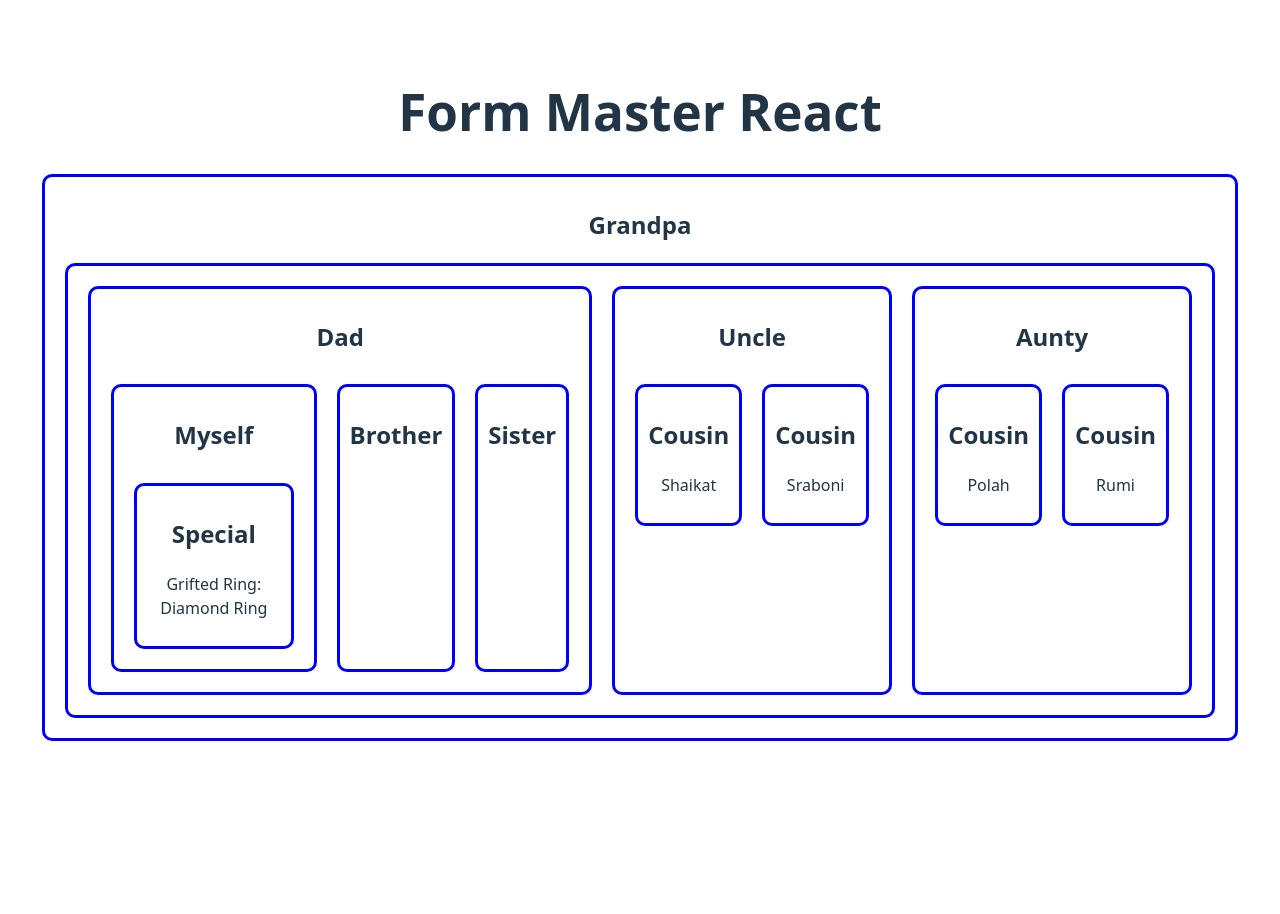
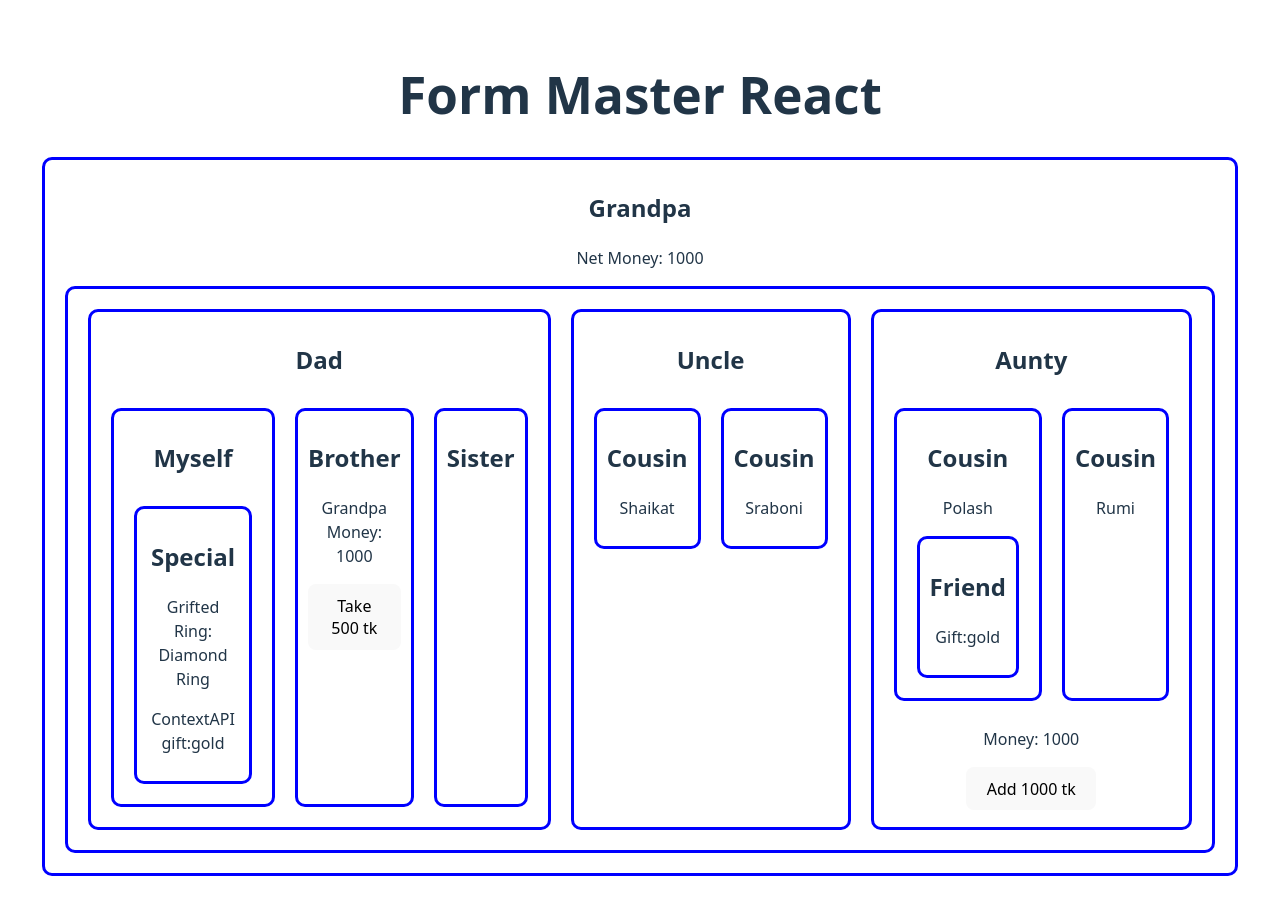
Before and after one commit to prosenjithdash/form-master-react, a React (Vite) app: page / in a window 1280 px wide. Shown: the top 914 px of the page. Before the commit the page ends 800 px from the top, so only its background shows below. Built offline with nearby package versions, Linux system fonts and the light colour scheme.

Commit message:
Finished practice How to use Context API to avoid Prop drilling

```diff
--- a/src/components/Aunty/Aunty.jsx
+++ b/src/components/Aunty/Aunty.jsx
@@ -1,14 +1,19 @@
-import React from 'react';
+import React, { useContext } from 'react';
 import Cousin from '../Cousin/Cousin';
+import { MoneyContext } from '../Grandpa/Grandpa';
 
 const Aunty = () => {
+
+    const [money, setMoney] = useContext(MoneyContext);
     return (
         <div>
             <h2>Aunty</h2>
             <section className="flex">
-                <Cousin name={'Polah'} />
+                <Cousin name={'Polash'} />
                 <Cousin name={'Rumi'} />
             </section>
+            <p>Money: {money}</p>
+            <button onClick={()=>setMoney(money + 1000)}>Add 1000 tk</button>
         </div>
     );
 };
--- a/src/components/Brother/Brother.jsx
+++ b/src/components/Brother/Brother.jsx
@@ -1,9 +1,14 @@
-import React from 'react';
+import React, { useContext } from 'react';
+import { MoneyContext } from '../Grandpa/Grandpa';
 
 const Brother = () => {
+
+    const [money, setMoney] = useContext(MoneyContext);
     return (
         <div>
             <h2>Brother</h2>
+            <p>Grandpa Money: {money}</p>
+            <button onClick={()=>setMoney(money - 500)}>Take 500 tk</button>
         </div>
     );
 };
--- a/src/components/Cousin/Cousin.jsx
+++ b/src/components/Cousin/Cousin.jsx
@@ -1,10 +1,16 @@
 import React from 'react';
+import Friend from '../Friend/Friend';
 
 const Cousin = ({name}) => {
     return (
         <div>
             <h2>Cousin</h2>
             <p>{name}</p>
+            <section>
+                {
+                    name === 'Polash' && <Friend/>
+                }
+            </section>
         </div>
     );
 };
--- /dev/null
+++ b/src/components/Friend/Friend.jsx
@@ -0,0 +1,16 @@
+import React, { useContext } from 'react';
+import { AssetContext } from '../Grandpa/Grandpa';
+
+const Friend = () => {
+
+    // use ContextAPI
+    const gift = useContext(AssetContext);
+    return (
+        <div>
+            <h2>Friend</h2>
+            <p>Gift:{gift}</p>
+        </div>
+    );
+};
+
+export default Friend;
--- a/src/components/Grandpa/Grandpa.jsx
+++ b/src/components/Grandpa/Grandpa.jsx
@@ -1,18 +1,24 @@
-import React, { createContext, useContext } from 'react';
+/* eslint-disable react-refresh/only-export-components */
+import React, { createContext, useState } from 'react';
 import Dad from '../Dad/Dad';
 import Uncle from '../Uncle/Uncle';
 import Aunty from '../Aunty/Aunty';
 import './Grandpa.css'
 
-const AssetContext = createContext('gold')
+// Create Context API
+export const AssetContext = createContext('gold')
+export const MoneyContext = createContext(5000)
 const Grandpa = () => {
 
+    const [money,setMoney] = useState(1000);
     const assets = 'Diamond Ring'
 
     return (
         <div className='grandpaStyle '>
             <h2>Grandpa</h2>
+            <p>Net Money: { money}</p>
 
+            <MoneyContext.Provider value={[money, setMoney]}>
                 <AssetContext.Provider value='gold'>
                     <div className='flex'>
                         <Dad asset={assets} />
@@ -20,6 +26,7 @@
                         <Aunty />
                     </div>
                 </AssetContext.Provider>
+            </MoneyContext.Provider>
         </div>
     );
 };
@@ -30,5 +37,5 @@
 /**
  * 1. Create a context and export it
  * 2. Add provider for context with a value.
- * 3.
+ * 3. useContext to access value in the context API
  */
--- a/src/components/Special/Special.jsx
+++ b/src/components/Special/Special.jsx
@@ -1,10 +1,13 @@
-import React from 'react';
+import React, { useContext } from 'react';
+import { AssetContext } from '../Grandpa/Grandpa';
 
 const Special = ({ asset }) => {
+    const gift = useContext(AssetContext)
     return (
         <div>
             <h2>Special</h2>
-            <p>Grifted Ring: { asset}</p>
+            <p>Grifted Ring: {asset}</p>
+            <p>ContextAPI gift:{gift}</p>
         </div>
     );
 };
```
Lines whose indentation alone changed are shown as unchanged.
